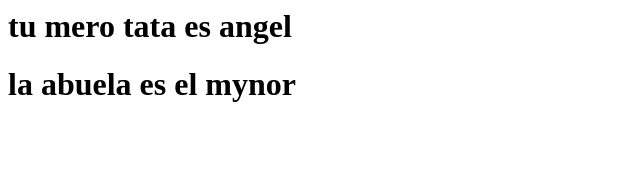
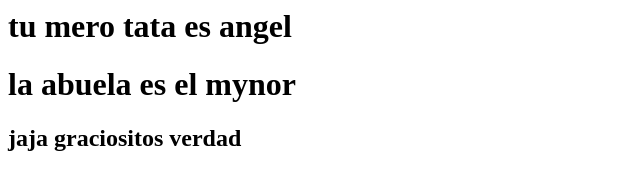
Before and after one commit to aruiz-2025041/repositorio2, a plain HTML site: page index.html in a window 1280 px wide. Shown: the whole page, without its empty margins (0-640 px from the left). Drawn offline with Linux system fonts and the light colour scheme.

Commit message:
Add new headings to index.html
Jaja estesemen

```diff
--- a/index.html
+++ b/index.html
@@ -1,2 +1,3 @@
 <h1>tu mero tata es angel </h1>
 <h1>la abuela es el mynor</h1>
+<h2>jaja graciositos verdad</h2>
```
